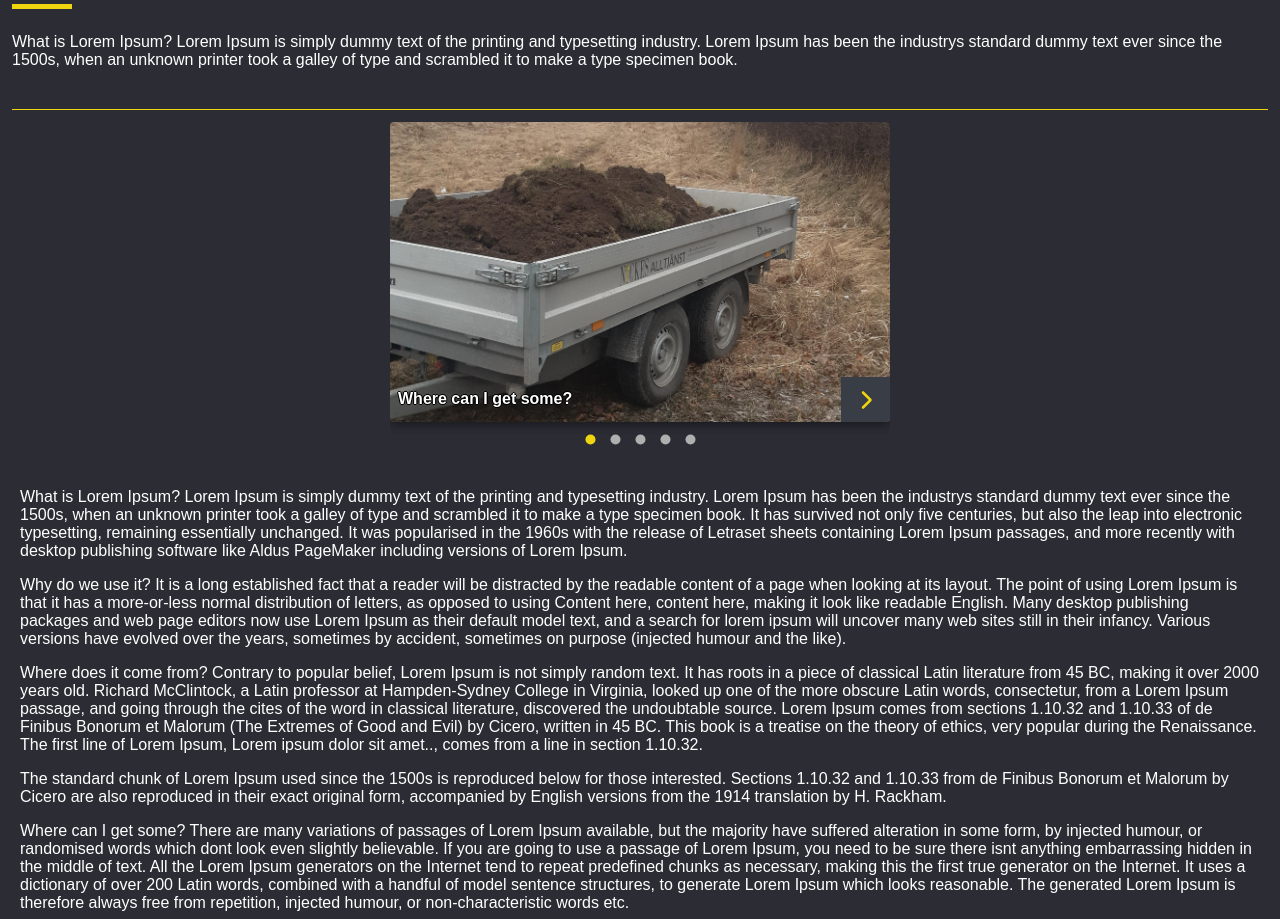
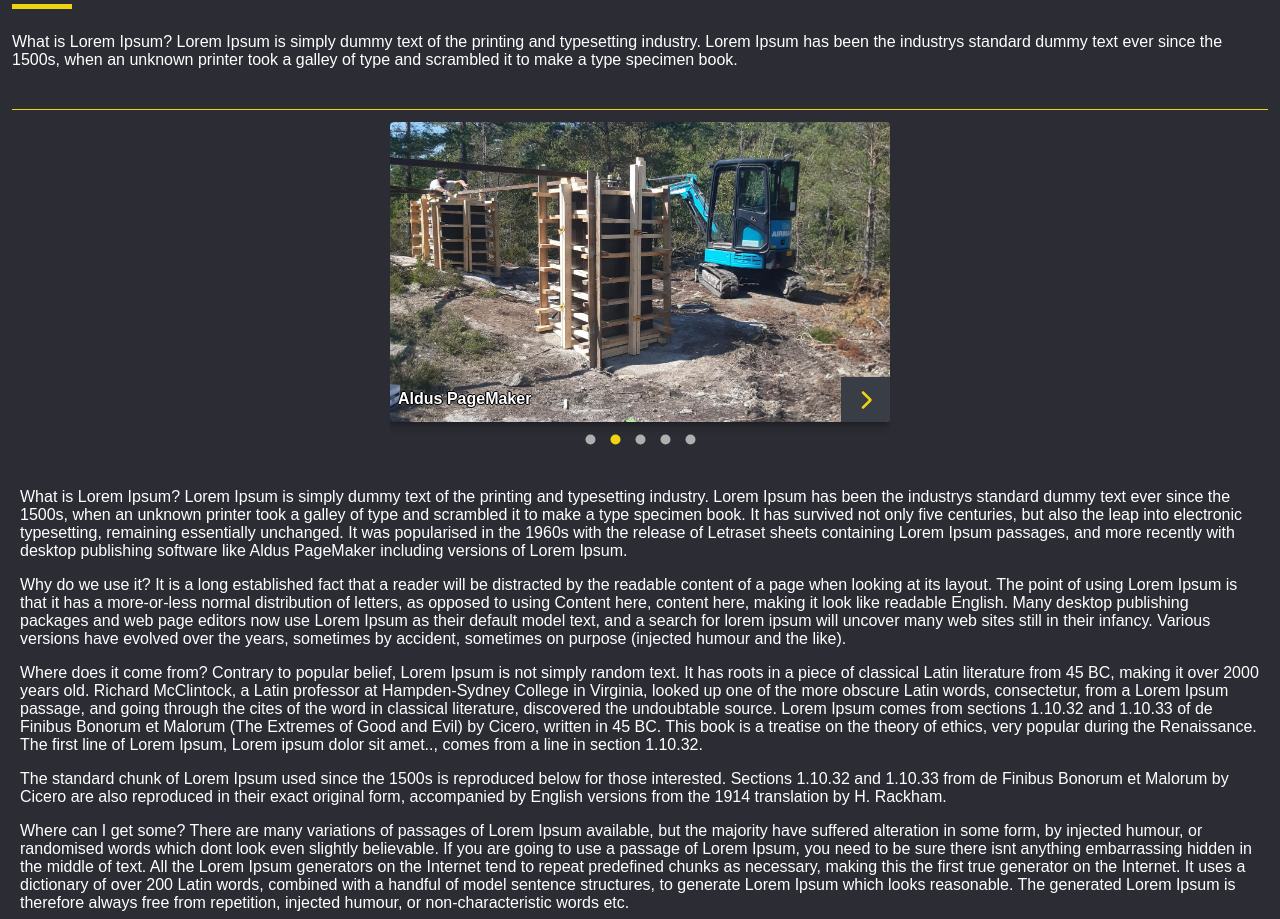
Before and after one commit to skinksteek/nickesalltjanst, a React (Create React App) app: page /hem in a window 1280 px wide. Shown: the part 860-1779 px from the top of the page. Built offline with nearby package versions, Linux system fonts and the light colour scheme.

Commit message:
forgot to change slider interval...

```diff
--- a/src/components/Carousel.js
+++ b/src/components/Carousel.js
@@ -8,7 +8,7 @@ function PhotoSlider() {
   return (
     <Carousel
       className="carousel-container"
-      interval={1000000}
+      interval={4000}
       indicatorIconButtonProps={{
         style: {
           padding: "5px",
```
